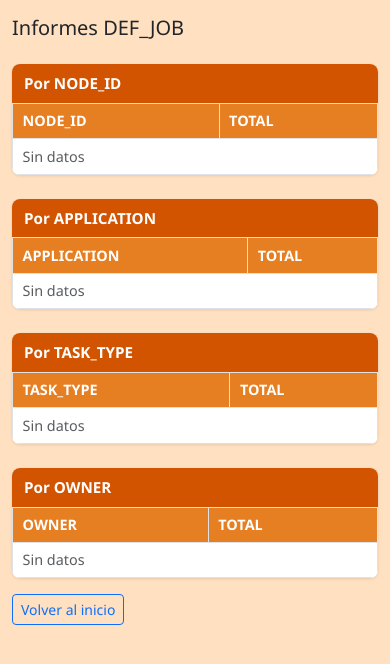
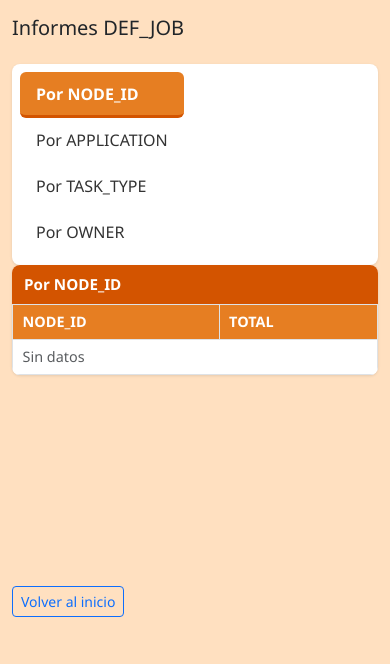
Before and after one commit to rolonw/Control-M-Search, a Python web app: template webapp/templates/informes.html in a window 390 px wide. Shown: the part 56-720 px from the top of the page. Run offline with Jinja, Linux system fonts and the light colour scheme; the template is opened without the code that fills it, so the values that code supplies are empty.

Commit message:
Update .gitignore to exclude generate_license_key.py, add backup and postgresql configuration files for database settings, and enhance informes.html layout with a new sidebar and responsive design.

```diff
--- a/webapp/templates/informes.html
+++ b/webapp/templates/informes.html
@@ -3,14 +3,62 @@
 
 {% block extra_css %}
 <style>
-    .informes-grid { display: grid; grid-template-columns: repeat(2, 1fr); gap: 1.5rem; }
-    @media (max-width: 992px) { .informes-grid { grid-template-columns: 1fr; } }
-    .report-card { background: #fff; border-radius: 8px; overflow: hidden; box-shadow: 0 1px 3px rgba(0,0,0,0.1); }
-    .report-card .card-header { background: #d35400; color: #fff; font-weight: 600; padding: 0.5rem 0.75rem; font-size: 0.95rem; }
+    .informes-layout { display: flex; gap: 0; min-height: 60vh; }
+    .informes-sidebar {
+        width: 220px;
+        min-width: 220px;
+        background: #fff;
+        border-radius: 8px;
+        box-shadow: 0 1px 3px rgba(0,0,0,0.1);
+        padding: 0.5rem 0;
+        margin-right: 1rem;
+    }
+    .informes-sidebar .nav-link {
+        color: #333;
+        padding: 0.6rem 1rem;
+        border-left: 3px solid transparent;
+        border-radius: 0 6px 6px 0;
+    }
+    .informes-sidebar .nav-link:hover { background: #ffe0c0; color: #d35400; }
+    .informes-sidebar .nav-link.active {
+        background: #e67e22;
+        color: #fff;
+        border-left-color: #d35400;
+        font-weight: 600;
+    }
+    .informes-content { flex: 1; min-width: 0; }
+    .informe-panel { display: none; }
+    .informe-panel.active { display: block; }
+    .report-card {
+        background: #fff;
+        border-radius: 8px;
+        overflow: hidden;
+        box-shadow: 0 1px 3px rgba(0,0,0,0.1);
+    }
+    .report-card .card-header {
+        background: #d35400;
+        color: #fff;
+        font-weight: 600;
+        padding: 0.5rem 0.75rem;
+        font-size: 0.95rem;
+    }
     .report-card .table { margin: 0; font-size: 0.9rem; }
     .report-card .table th { background: #e67e22; color: #fff; white-space: nowrap; padding: 0.4rem 0.6rem; }
     .report-card .table td { padding: 0.4rem 0.6rem; }
-    .report-card .table-responsive { max-height: 320px; overflow-y: auto; }
+    .report-card .table-responsive { max-height: 70vh; overflow-y: auto; }
+    @media (max-width: 768px) {
+        .informes-layout { flex-direction: column; }
+        .informes-sidebar {
+            width: 100%;
+            min-width: 0;
+            display: flex;
+            flex-wrap: wrap;
+            gap: 0.25rem;
+            padding: 0.5rem;
+        }
+        .informes-sidebar .nav-link { border-left: none; border-bottom: 3px solid transparent; border-radius: 6px; }
+        .informes-sidebar .nav-link.active { border-left: none; border-bottom-color: #d35400; }
+    }
 </style>
 {% endblock %}
 
@@ -23,7 +71,26 @@
     <button type="button" class="btn-close" data-bs-dismiss="alert"></button>
 </div>
 {% else %}
-<div class="informes-grid">
+<div class="informes-layout">
+    <nav class="informes-sidebar">
+        <ul class="nav flex-column">
+            <li class="nav-item">
+                <a class="nav-link active" href="#" data-informe="node">Por NODE_ID</a>
+            </li>
+            <li class="nav-item">
+                <a class="nav-link" href="#" data-informe="app">Por APPLICATION</a>
+            </li>
+            <li class="nav-item">
+                <a class="nav-link" href="#" data-informe="task">Por TASK_TYPE</a>
+            </li>
+            <li class="nav-item">
+                <a class="nav-link" href="#" data-informe="owner">Por OWNER</a>
+            </li>
+        </ul>
+    </nav>
+
+    <div class="informes-content">
+        <div id="panel-node" class="informe-panel active">
             <div class="report-card">
                 <div class="card-header">Por NODE_ID</div>
                 <div class="table-responsive">
@@ -42,7 +109,9 @@
                     </table>
                 </div>
             </div>
+        </div>
 
+        <div id="panel-app" class="informe-panel">
             <div class="report-card">
                 <div class="card-header">Por APPLICATION</div>
                 <div class="table-responsive">
@@ -61,7 +130,9 @@
                     </table>
                 </div>
             </div>
+        </div>
 
+        <div id="panel-task" class="informe-panel">
             <div class="report-card">
                 <div class="card-header">Por TASK_TYPE</div>
                 <div class="table-responsive">
@@ -80,7 +151,9 @@
                     </table>
                 </div>
             </div>
+        </div>
 
+        <div id="panel-owner" class="informe-panel">
             <div class="report-card">
                 <div class="card-header">Por OWNER</div>
                 <div class="table-responsive">
@@ -100,6 +173,26 @@
                 </div>
             </div>
         </div>
+    </div>
+</div>
+
+<script>
+(function() {
+    var links = document.querySelectorAll('.informes-sidebar .nav-link[data-informe]');
+    var panels = document.querySelectorAll('.informe-panel');
+    links.forEach(function(link) {
+        link.addEventListener('click', function(e) {
+            e.preventDefault();
+            var id = link.getAttribute('data-informe');
+            links.forEach(function(l) { l.classList.remove('active'); });
+            link.classList.add('active');
+            panels.forEach(function(p) {
+                p.classList.toggle('active', p.id === 'panel-' + id);
+            });
+        });
+    });
+})();
+</script>
 {% endif %}
 
 <p class="mt-3">
```
Also changed, not shown: webapp/db_settings.json (+5 -3 lines), 3 other files. Lines whose indentation alone changed are shown as unchanged.
